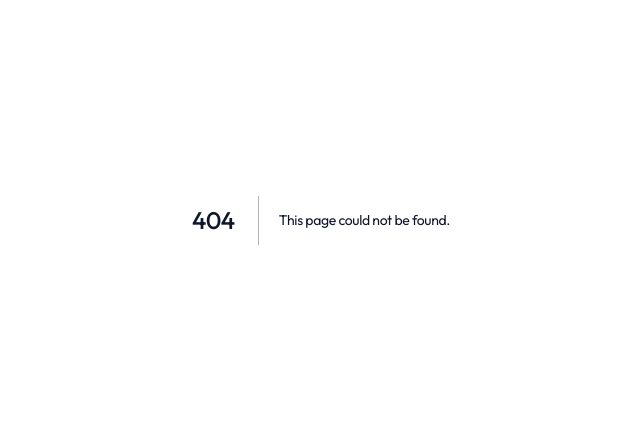
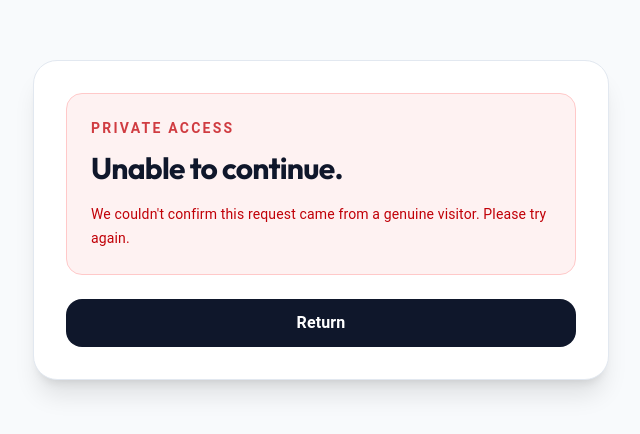
Before and after one commit to watanaberyunosuke/foodie-notes, a Next.js app: page /access-unavailable in a window 1280 px wide. Before the commit this address had no page. Shown: the part 180-614 px from the top of the page, without its empty margins (319-959 px from the left). Built offline with nearby package versions, Linux system fonts and the light colour scheme.

Commit message:
Add localized cultural background rejection page

```diff
--- a/src/app/FoodDrinkPageClient.tsx
+++ b/src/app/FoodDrinkPageClient.tsx
@@ -1,6 +1,7 @@
 // src/app/FoodDrinkPageClient.tsx
 "use client";
 
+import { useRouter } from "next/navigation";
 import { verifyPasswordBypass, verifyUserAccess, type VerificationState } from "./actions";
 import { ThemeToggle } from "@/components/theme-toggle";
 import { ToggleSection } from "@/components/ToggleSection";
@@ -57,6 +58,7 @@ export default function FoodDrinkPageClient({
   initialVerificationStatus,
   passwordBypassEnabled,
 }: Readonly<Props>) {
+  const router = useRouter();
   const [searchQuery, setSearchQuery] = useState("");
   const [cuisineFilter, setCuisineFilter] = useState("");
   const [expandedSections, setExpandedSections] = useState<Record<string, boolean>>({});
@@ -156,8 +158,7 @@ export default function FoodDrinkPageClient({
     }
 
     if (isRejectedBackground(selectedBackground)) {
-      setLocalRejectionMessage("We couldn't confirm this request came from a genuine visitor. Please try again.");
-      setHideServerRejectionMessage(true);
+      router.push(`/access-unavailable?background=${encodeURIComponent(selectedBackground)}`);
       return;
     }
 
--- /dev/null
+++ b/src/app/access-unavailable/page.tsx
@@ -0,0 +1,34 @@
+import Link from "next/link";
+import { getCulturalBackgroundRejectionContent } from "@/lib/cultural-background-rejection";
+
+type PageProps = {
+  searchParams: Promise<{
+    background?: string;
+  }>;
+};
+
+export default async function AccessUnavailablePage({ searchParams }: Readonly<PageProps>) {
+  const params = await searchParams;
+  const content = getCulturalBackgroundRejectionContent(params.background);
+
+  return (
+    <main className="flex min-h-screen items-center justify-center bg-slate-50 px-6 py-16 dark:bg-neutral-950">
+      <div className="w-full max-w-xl rounded-3xl border border-slate-200 bg-white p-8 shadow-xl dark:border-white/10 dark:bg-neutral-900">
+        <div lang={content.htmlLang} className="rounded-2xl border border-red-200 bg-red-50 p-6 text-red-700 dark:border-red-500/20 dark:bg-red-500/10 dark:text-red-200">
+          <p className="text-sm font-semibold uppercase tracking-[0.16em] opacity-75">Private access</p>
+          <h1 className="mt-3 text-3xl font-bold">{content.title}</h1>
+          <p className="mt-4 text-sm leading-6">{content.body}</p>
+        </div>
+
+        <div className="mt-6">
+          <Link
+            href="/"
+            className="inline-flex w-full items-center justify-center rounded-2xl bg-slate-900 px-4 py-3 font-semibold text-white transition hover:bg-slate-700 dark:bg-white dark:text-slate-900 dark:hover:bg-slate-200"
+          >
+            Return
+          </Link>
+        </div>
+      </div>
+    </main>
+  );
+}
--- /dev/null
+++ b/src/lib/cultural-background-rejection.ts
@@ -0,0 +1,56 @@
+type RejectionContent = {
+  body: string;
+  htmlLang: string;
+  title: string;
+};
+
+function normalize(value: string | null | undefined) {
+  return value?.trim().toLowerCase() ?? "";
+}
+
+const DEFAULT_REJECTION_CONTENT: RejectionContent = {
+  title: "Unable to continue.",
+  body: "We couldn't confirm this request came from a genuine visitor. Please try again.",
+  htmlLang: "en",
+};
+
+export function getCulturalBackgroundRejectionContent(value: string | null | undefined): RejectionContent {
+  const normalized = normalize(value);
+
+  if (
+    normalized.includes("poland") ||
+    normalized.includes("polish")
+  ) {
+    return {
+      title: "Nie możemy kontynuować.",
+      body: "Nie mogliśmy potwierdzić, że to żądanie pochodzi od prawdziwego użytkownika. Spróbuj ponownie.",
+      htmlLang: "pl",
+    };
+  }
+
+  if (
+    normalized.includes("china") ||
+    normalized.includes("chinese")
+  ) {
+    return {
+      title: "无法继续。",
+      body: "我们无法确认此请求来自真实访客。请重试。",
+      htmlLang: "zh-Hans",
+    };
+  }
+
+  if (
+    normalized.includes("korea") ||
+    normalized.includes("dprk") ||
+    normalized.includes("democratic people's republic of korea") ||
+    normalized.includes("democratic peoples republic of korea")
+  ) {
+    return {
+      title: "계속할 수 없습니다.",
+      body: "이 요청이 실제 방문자에게서 온 것인지 확인할 수 없습니다. 다시 시도해 주세요.",
+      htmlLang: "ko",
+    };
+  }
+
+  return DEFAULT_REJECTION_CONTENT;
+}
```
